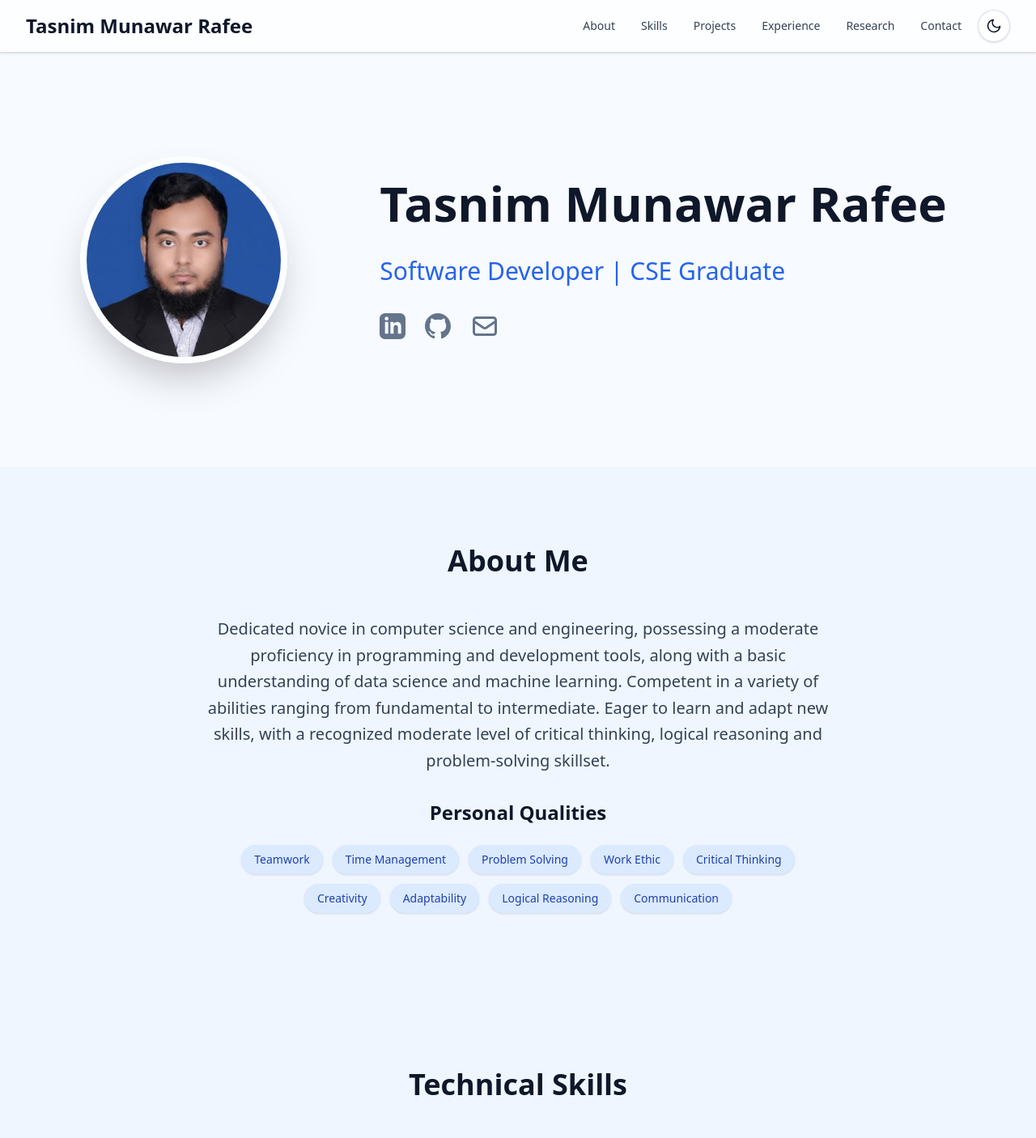
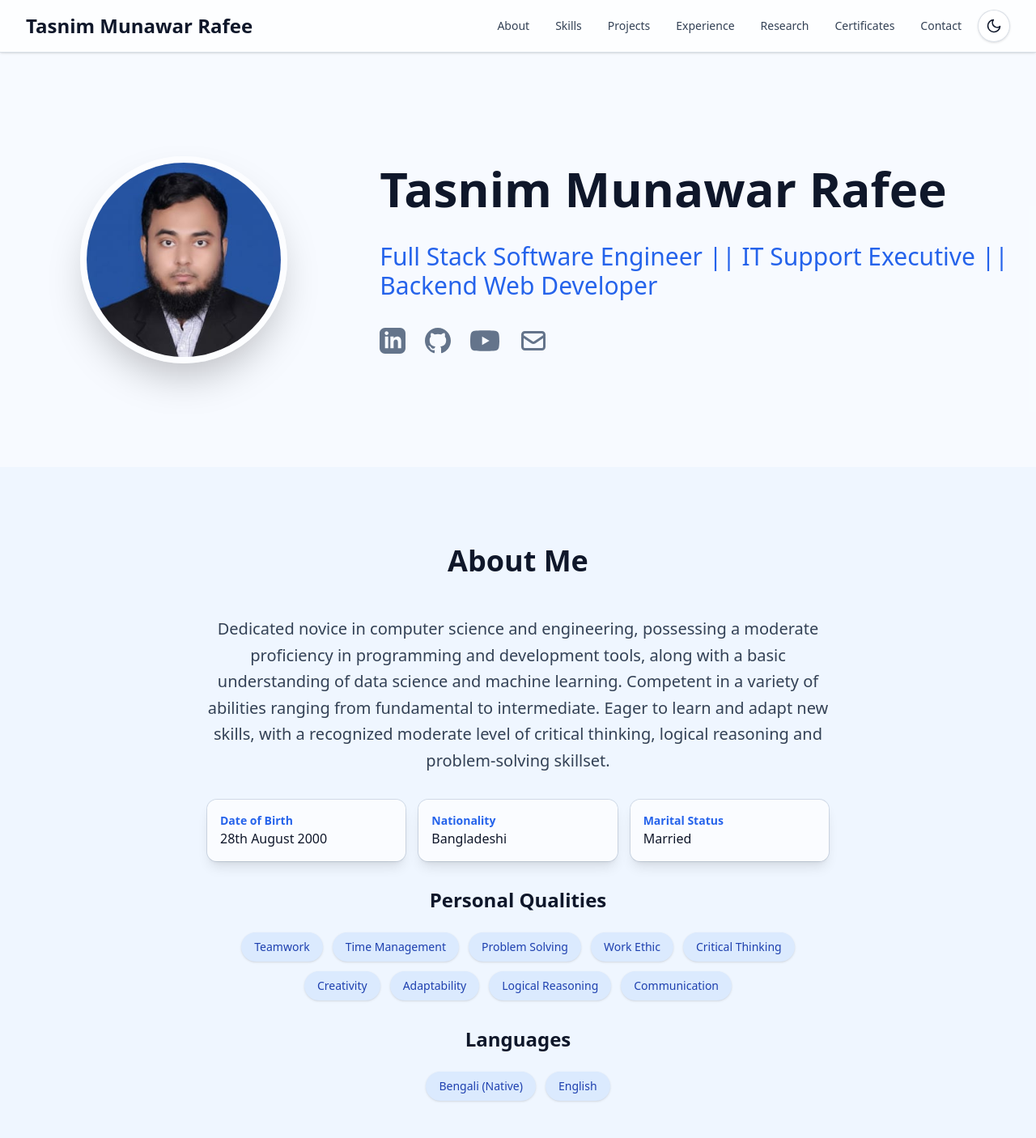
Before and after one commit to Rafee104104/portfolio-app, a Next.js app: page / in a window 1280 px wide. Shown: the top 1406 px of the page at 81% size. Built offline with nearby package versions, Linux system fonts and the light colour scheme.

Commit message:
LT Update Codex Edit

```diff
--- a/app/page.tsx
+++ b/app/page.tsx
@@ -63,22 +63,32 @@ const AnimationStyles = () => (
 );
 
 
-// --- DATA EXTRACTED FROM LATEST CV (20251108) ---
+// --- DATA EXTRACTED FROM LATEST CV (2026-04-06) ---
 
 const personalData = {
   name: "Tasnim Munawar Rafee",
-  title: "Software Developer | CSE Graduate",
+  title: "Full Stack Software Engineer || IT Support Executive || Backend Web Developer",
   location: "Dhaka, Bangladesh",
   fullAddress: "358/1, Khandokar Road, Shyampur, Jurain, Dhaka 1204",
   phone: "+8801744127891",
   email: "tasnimmunawarrafee@gmail.com",
   githubHandle: "Rafee104104",
   githubUrl: "https://github.com/Rafee104104",
-  // Assumed LinkedIn URL based on name
-  linkedinUrl: "https://linkedin.com/in/tasnim-munawar-rafee",
+  linkedinUrl: "https://www.linkedin.com/in/tasnim-munawar-rafee/",
+  youtubeUrl: "https://www.youtube.com/@TasnimMunawarRafee",
+  portfolioUrl: "https://portfolio-app-lac-seven.vercel.app/",
+  dateOfBirth: "28th August 2000",
+  nationality: "Bangladeshi",
+  maritalStatus: "Married",
   imagePath: "/D.N.107880.jpg",
   profileSummary: "Dedicated novice in computer science and engineering, possessing a moderate proficiency in programming and development tools, along with a basic understanding of data science and machine learning. Competent in a variety of abilities ranging from fundamental to intermediate. Eager to learn and adapt new skills, with a recognized moderate level of critical thinking, logical reasoning and problem-solving skillset."
 };
+
+const personalDetails = [
+  { label: "Date of Birth", value: personalData.dateOfBirth },
+  { label: "Nationality", value: personalData.nationality },
+  { label: "Marital Status", value: personalData.maritalStatus },
+];
 
 const education = [
   {
@@ -92,6 +102,12 @@ const education = [
     institution: "Kabi Nazrul Govt. College",
     years: "2017-2019",
     result: "GPA: 4.42 / 5.00"
+  },
+  {
+    degree: "Dakhil (Equivalent S.S.C.) in Science",
+    institution: "Tamirul Millat Kamil Madrasah",
+    years: "2015-2017",
+    result: "GPA: 5.00 / 5.00"
   },
 ];
 
@@ -109,6 +125,8 @@ const qualities = [
   "Teamwork", "Time Management", "Problem Solving", "Work Ethic",
   "Critical Thinking", "Creativity", "Adaptability", "Logical Reasoning", "Communication"
 ];
+
+const languages = ["Bengali (Native)", "English"];
 
 type Experience = {
   title: string;
@@ -131,7 +149,7 @@ const experience: Experience[] = [
   {
     title: "IT Support Executive",
     company: "Mercy General Hospital D.Lab & Consultation Centre",
-    duration: "Aug 2024 - Present",
+    duration: "August 2024 - December 2025",
     location: "Dhaka, Bangladesh",
     description: "Worked as an IT Support Executive on the hospital's third-party software application and hardware support. Communication with patient and others for proper management of the software support.",
     side: "left"
@@ -139,7 +157,7 @@ const experience: Experience[] = [
   {
     title: "Intern Full-Stack Developer",
     company: "Hannan Satopay (Meta Craftlab)",
-    duration: "Jun 2024 - Jul 2024",
+    duration: "June 1, 2024 - July 12, 2024",
     location: "Mumbai, India",
     description: "Developed web applications using Svelte.js and Svelte Kit, optimized speed and efficiency. Leveraged Postman for thorough API testing and integration for seamless data interchange. Ensured data accuracy and consistency in database management tasks with SQL Lite using Prisma.",
     side: "right"
@@ -147,6 +165,12 @@ const experience: Experience[] = [
 ];
 
 const projects = [
+  {
+    title: "Portfolio",
+    tech: "Next.js, TypeScript, Tailwind CSS",
+    desc: "Portfolio website built with Next.js, TypeScript, and Tailwind CSS.",
+    link: "https://github.com/Rafee104104/portfolio-app"
+  },
   {
     title: "Photopia (Instagram Clone)",
     tech: "SvelteKit, Prisma ORM, HTML5, Tailwind CSS",
@@ -192,12 +216,20 @@ const research = [
   }
 ];
 
+const certificates = [
+  {
+    title: "Certificate - Summer Internship Program 2024",
+    description: "During the internship, the intern actively embraced new learning opportunities and effectively tackled assigned tasks, demonstrating exceptional full stack development skills while collaborating with their team members.",
+    link: "https://verify.netcredential.com/q6a4VAd2Ts"
+  },
+  {
+    title: "LoR - Summer Internship Program 2024",
+    description: "This certifies the Full Stack Developer Intern demonstrated responsibility, sincerity, a willingness to learn, and enthusiasm for new challenges, consistently delivering their best.",
+    link: "https://verify.netcredential.com/q6a4djVmUW"
+  }
+];
+
 const references = [
-  {
-    name: "Shamsul Alam",
-    title: "Chief Executive Officer, DeshIT_BD",
-    contact: "info@deshit-bd.com | +8801537570379"
-  },
   {
     name: "Dr. Kazi A. Kalpoma",
     title: "Professor, Ahsanullah University of Science and Technology",
@@ -207,6 +239,16 @@ const references = [
     name: "Dr. Enamul Haque",
     title: "Managing Director, Mercy General Hospital D.Lab & Consultation Centre",
     contact: "eh4700834@gmail.com | +8801331283123"
+  },
+  {
+    name: "Hannan Satopay",
+    title: "Chief Executive Officer, Meta Craftlab",
+    contact: "hannan@craftlab.ai | +919969297408"
+  },
+  {
+    name: "Shamsul Alam",
+    title: "Chief Executive Officer, DeshIT_BD",
+    contact: "info@deshit-bd.com | +8801537570379"
   }
 ];
 
@@ -224,6 +266,12 @@ const IconGitHub = (props: React.SVGProps<SVGSVGElement>) => (
 const IconLinkedIn = (props: React.SVGProps<SVGSVGElement>) => (
   <svg xmlns="http://www.w3.org/2000/svg" fill="currentColor" viewBox="0 0 24 24" {...props}>
     <path d="M19 0h-14c-2.761 0-5 2.239-5 5v14c0 2.761 2.239 5 5 5h14c2.762 0 5-2.239 5-5v-14c0-2.761-2.238-5-5-5zm-11 19h-3v-11h3v11zm-1.5-12.268c-.966 0-1.75-.79-1.75-1.764s.784-1.764 1.75-1.764 1.75.79 1.75 1.764-.783 1.764-1.75 1.764zm13.5 12.268h-3v-5.604c0-3.368-4-3.113-4 0v5.604h-3v-11h3v1.765c1.396-2.586 7-2.777 7 2.476v6.759z" />
+  </svg>
+);
+
+const IconYouTube = (props: React.SVGProps<SVGSVGElement>) => (
+  <svg xmlns="http://www.w3.org/2000/svg" fill="currentColor" viewBox="0 0 24 24" {...props}>
+    <path d="M23.498 6.186a3.016 3.016 0 0 0-2.122-2.136C19.505 3.545 12 3.545 12 3.545s-7.505 0-9.377.505A3.016 3.016 0 0 0 .502 6.186C0 8.07 0 12 0 12s0 3.93.502 5.814a3.016 3.016 0 0 0 2.122 2.136c1.871.505 9.376.505 9.376.505s7.505 0 9.377-.505a3.016 3.016 0 0 0 2.122-2.136C24 15.93 24 12 24 12s0-3.93-.502-5.814zM9.75 15.568V8.432L15.818 12 9.75 15.568z" />
   </svg>
 );
 
@@ -371,6 +419,14 @@ const HeroSection = () => {
               <IconGitHub className="w-8 h-8" />
             </a>
             <a
+              href={personalData.youtubeUrl}
+              target="_blank" rel="noopener noreferrer"
+              className="text-[var(--text-muted)] hover:text-red-500 transition-transform duration-300 hover:scale-125"
+              aria-label="YouTube Channel"
+            >
+              <IconYouTube className="w-9 h-9" />
+            </a>
+            <a
               href={`mailto:${personalData.email}`}
               className="text-[var(--text-muted)] hover:text-red-500 transition-transform duration-300 hover:scale-125"
               aria-label="Send Email"
@@ -390,6 +446,7 @@ const navLinks = [
   { name: "Projects", href: "#projects" },
   { name: "Experience", href: "#experience" },
   { name: "Research", href: "#research" },
+  { name: "Certificates", href: "#certificates" },
   { name: "Contact", href: "#contact" },
 ];
 
@@ -537,6 +594,14 @@ export default function App() {
             <p className="text-base sm:text-lg md:text-xl text-[var(--text-secondary)] leading-relaxed">
               {personalData.profileSummary}
             </p>
+            <div className="grid grid-cols-1 sm:grid-cols-3 gap-4 text-left">
+              {personalDetails.map((detail) => (
+                <div key={detail.label} className={`${cardClasses} p-4 rounded-xl`}>
+                  <p className="text-sm font-semibold text-[var(--accent)]">{detail.label}</p>
+                  <p className="text-[var(--text-primary)]">{detail.value}</p>
+                </div>
+              ))}
+            </div>
             <div>
               <h3 className="text-2xl font-bold text-[var(--text-primary)] mb-6">Personal Qualities</h3>
               <div className="flex flex-wrap justify-center gap-3">
@@ -546,6 +611,19 @@ export default function App() {
                     className="bg-[var(--chip-bg)] text-[var(--chip-text)] text-sm font-medium px-4 py-2 rounded-full shadow-sm"
                   >
                     {quality}
+                  </span>
+                ))}
+              </div>
+            </div>
+            <div>
+              <h3 className="text-2xl font-bold text-[var(--text-primary)] mb-6">Languages</h3>
+              <div className="flex flex-wrap justify-center gap-3">
+                {languages.map((language) => (
+                  <span
+                    key={language}
+                    className="bg-[var(--chip-bg)] text-[var(--chip-text)] text-sm font-medium px-4 py-2 rounded-full shadow-sm"
+                  >
+                    {language}
                   </span>
                 ))}
               </div>
@@ -568,7 +646,10 @@ export default function App() {
         {/* Projects Section */}
         <Section id="projects" title="Projects">
           <div className="grid grid-cols-1 md:grid-cols-2 lg:grid-cols-3 gap-6 lg:gap-8">
-            {projects.map((proj) => (
+            {projects.map((proj) => {
+              const isGitHubProject = proj.link.includes("github.com");
+
+              return (
                 <div key={proj.title} className={`${cardClasses} p-5 sm:p-6 rounded-2xl flex flex-col`}>
                   <h3 className="text-xl sm:text-2xl font-bold text-[var(--text-primary)] mb-3">{proj.title}</h3>
                   <p className="text-[var(--accent)] text-sm mb-4 font-medium">{proj.tech}</p>
@@ -579,11 +660,12 @@ export default function App() {
                     rel="noopener noreferrer"
                     className="mt-auto inline-flex items-center justify-center gap-2 px-4 py-2 border border-transparent text-sm font-medium rounded-md shadow-sm text-[var(--accent-contrast)] bg-[var(--accent)] hover:bg-[var(--accent-hover)] transition-all duration-300 transform hover:scale-105"
                   >
-                  <IconGitHub className="w-4 h-4" />
-                  View Code
+                    {isGitHubProject && <IconGitHub className="w-4 h-4" />}
+                    {proj.linkLabel ?? (isGitHubProject ? "View Code" : "View Project")}
                   </a>
                 </div>
-            ))}
+              );
+            })}
           </div>
         </Section>
 
@@ -650,6 +732,26 @@ export default function App() {
           </div>
         </Section>
 
+        {/* Certificates Section */}
+        <Section id="certificates" title="Certificates">
+          <div className="max-w-3xl mx-auto grid md:grid-cols-2 gap-6 lg:gap-8">
+            {certificates.map((certificate) => (
+              <div key={certificate.title} className={`${cardClasses} p-5 sm:p-6 rounded-2xl flex flex-col`}>
+                <h3 className="text-xl sm:text-2xl font-bold text-[var(--text-primary)] mb-3">{certificate.title}</h3>
+                <p className="text-[var(--text-primary)] mb-6 flex-grow">{certificate.description}</p>
+                <a
+                  href={certificate.link}
+                  target="_blank"
+                  rel="noopener noreferrer"
+                  className="mt-auto inline-flex items-center justify-center px-4 py-2 border border-transparent text-sm font-medium rounded-md shadow-sm text-[var(--accent-contrast)] bg-[var(--accent)] hover:bg-[var(--accent-hover)] transition-all duration-300 transform hover:scale-105"
+                >
+                  Verify
+                </a>
+              </div>
+            ))}
+          </div>
+        </Section>
+
         {/* Contact & References Section */}
         <Section id="contact" title="Contact & References">
           <div className="max-w-5xl mx-auto grid md:grid-cols-2 gap-6 lg:gap-12">
@@ -677,6 +779,10 @@ export default function App() {
                 <p className="text-base sm:text-lg text-[var(--text-primary)]">
                   <span className="font-semibold text-[var(--accent)]">LinkedIn:</span>
                   <a href={personalData.linkedinUrl} target="_blank" rel="noopener noreferrer" className="hover:underline sm:ml-2">Tasnim Munawar Rafee</a>
+                </p>
+                <p className="text-base sm:text-lg text-[var(--text-primary)]">
+                  <span className="font-semibold text-[var(--accent)]">YouTube:</span>
+                  <a href={personalData.youtubeUrl} target="_blank" rel="noopener noreferrer" className="hover:underline sm:ml-2">Tasnim Munawar Rafee</a>
                 </p>
               </div>
             </div>
```
Lines whose indentation alone changed are shown as unchanged.
